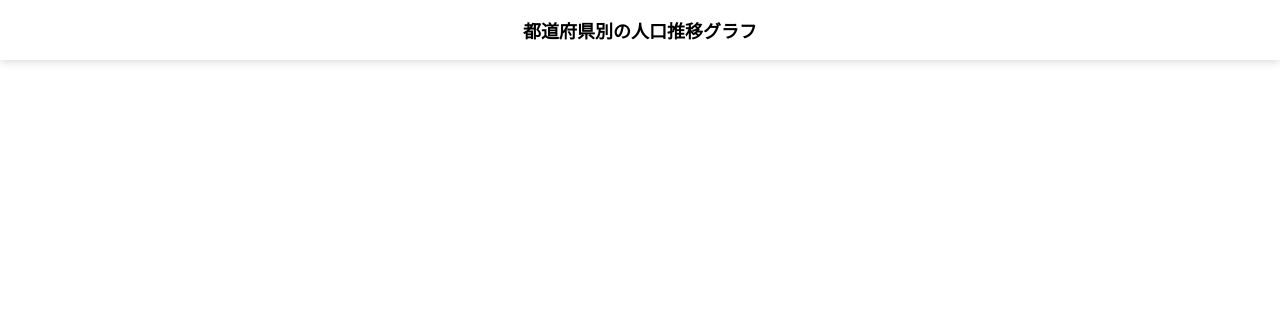
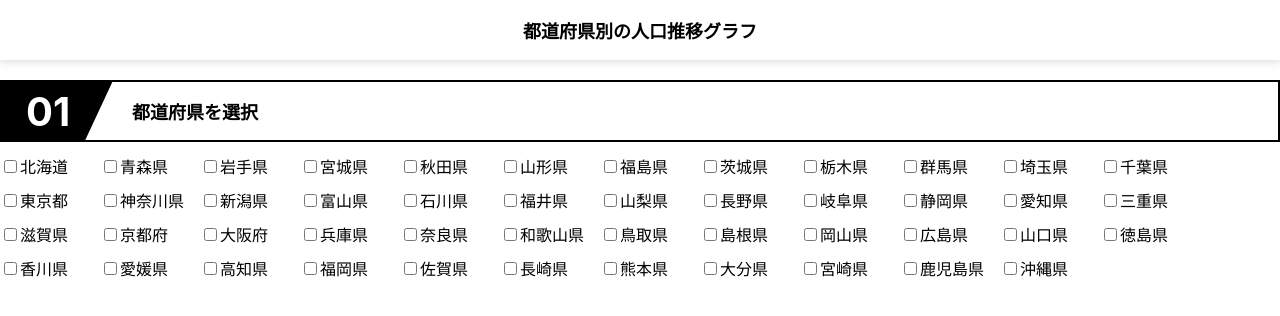
Before and after one commit to nk0905/total_population_transitive_by_prefectures, a React (Create React App) app: page /population-transition in a window 1280 px wide. Shown: the top 316 px of the page. Built offline with nearby package versions, Linux system fonts and the light colour scheme.

Commit message:
都道府県表示フロント画面作成

```diff
--- /dev/null
+++ b/src/components/molecules/Prefectures/Prefectures.molecule.module.scss
@@ -0,0 +1,65 @@
+// PC
+.prefectures {
+  margin-top: 20px;
+  > .prefecturesLabel {
+    position: relative;
+    overflow: hidden;
+    font-size: 18px;
+    font-weight: bold;
+    padding: 16px 0 16px 130px;
+    border: 2px solid #000;
+
+    &:before {
+      position: absolute;
+      top: -150%;
+      left: -100px;
+      width: 200px;
+      height: 300%;
+      content: '';
+      transform: rotate(25deg);
+      background: #000;
+    }
+
+    > .numberLabel {
+      font-size: 40px;
+      position: absolute;
+      top: 50%;
+      left: 0;
+      transform: translate(0, -50%);
+      padding-left: 24px;
+      color: #fff;
+    }
+  }
+
+  > .prefecturesList {
+    display: flex;
+    flex-wrap: wrap;
+    gap: 10px;
+    > .listOne {
+      width: 90px;
+      > .checkbox,
+      > .prefectureLabel {
+        cursor: pointer;
+      }
+    }
+  }
+}
+
+// SP
+@media screen and (max-width: 767px) {
+  .prefectures {
+    > .prefecturesLabel {
+      font-size: 16px;
+      padding: 8px 0 8px 130px;
+      > .numberLabel {
+        font-size: 32px;
+      }
+    }
+    > .prefecturesList {
+      > .listOne {
+        font-size: 12px;
+        width: 70px;
+      }
+    }
+  }
+}
--- /dev/null
+++ b/src/components/molecules/Prefectures/Prefectures.molecule.tsx
@@ -0,0 +1,33 @@
+import React from 'react';
+import prefectureStyle from './Prefectures.molecule.module.scss';
+import { PrefecturesPropsType } from '../../../types/prefectures.type';
+
+export const Prefectures: React.FC<PrefecturesPropsType> = ({ prefecturesData, events }) => {
+  return (
+    <div className={prefectureStyle.prefectures}>
+      <h1 className={prefectureStyle.prefecturesLabel}>
+        <span className={prefectureStyle.numberLabel}>01</span>都道府県を選択
+      </h1>
+      <div className={prefectureStyle.prefecturesList}>
+        {prefecturesData.map((data, index) => {
+          return (
+            <div key={index} className={prefectureStyle.listOne}>
+              <input
+                id={String(data.prefCode)}
+                className={prefectureStyle.checkbox}
+                type="checkbox"
+                onChange={() => events.onChangePrefecturesCheckbox(index)}
+                checked={data.isChecked}
+              />
+              <label className={prefectureStyle.prefectureLabel} htmlFor={String(data.prefCode)}>
+                {data.prefName}
+              </label>
+            </div>
+          );
+        })}
+      </div>
+    </div>
+  );
+};
+
+Prefectures.whyDidYouRender = true;
--- a/src/components/templates/PopulationTransition/PopulationTransition.template.tsx
+++ b/src/components/templates/PopulationTransition/PopulationTransition.template.tsx
@@ -1,11 +1,18 @@
 import React from 'react';
 import Header from '../../molecules/Header/Header.molecule';
 import { PopulationTransitionTemplatePropsType } from '../../../types/populationTransition.type';
+import { Prefectures } from '../../molecules/Prefectures/Prefectures.molecule';
 
 const PopulationTransitionTemplate: React.FC<PopulationTransitionTemplatePropsType> = ({
   headerProps,
+  prefecturesProps,
 }) => {
-  return <Header {...headerProps} />;
+  return (
+    <>
+      <Header {...headerProps} />
+      <Prefectures {...prefecturesProps} />
+    </>
+  );
 };
 
 export default PopulationTransitionTemplate;
--- a/src/pages/PopulationTransition.page.tsx
+++ b/src/pages/PopulationTransition.page.tsx
@@ -1,11 +1,31 @@
-import React from 'react';
+import React, { useState } from 'react';
 import { PopulationTransitionTemplatePropsType } from '../types/populationTransition.type';
 import PopulationTransitionTemplate from '../components/templates/PopulationTransition/PopulationTransition.template';
+import { mockPrefecturesData } from '../services/mock';
+import { PrefecturesDataType } from '../types/prefectures.type';
+import { deepCopy } from '../services/utils';
 
 const PopulationTransition: React.FC = () => {
+  // 都道府県一覧画面のstate
+  const [prefecturesData, setPrefecturesData] =
+    useState<PrefecturesDataType[]>(mockPrefecturesData);
+
+  // 都道府県一覧画面の関数
+  const handleChangePrefecturesCheckbox = (index: number) => {
+    const editPrefecturesData = deepCopy(prefecturesData);
+    editPrefecturesData[index].isChecked = !editPrefecturesData[index].isChecked;
+    setPrefecturesData(editPrefecturesData);
+  };
+
   const props: PopulationTransitionTemplatePropsType = {
     headerProps: {
       title: '都道府県別の人口推移グラフ',
+    },
+    prefecturesProps: {
+      prefecturesData: prefecturesData,
+      events: {
+        onChangePrefecturesCheckbox: handleChangePrefecturesCheckbox,
+      },
     },
   };
   return <PopulationTransitionTemplate {...props} />;
--- /dev/null
+++ b/src/services/mock.ts
@@ -0,0 +1,238 @@
+// TODO API疎通後このファイルを削除する
+export const mockPrefecturesData = [
+  {
+    prefCode: 1,
+    prefName: '北海道',
+    isChecked: false,
+  },
+  {
+    prefCode: 2,
+    prefName: '青森県',
+    isChecked: false,
+  },
+  {
+    prefCode: 3,
+    prefName: '岩手県',
+    isChecked: false,
+  },
+  {
+    prefCode: 4,
+    prefName: '宮城県',
+    isChecked: false,
+  },
+  {
+    prefCode: 5,
+    prefName: '秋田県',
+    isChecked: false,
+  },
+  {
+    prefCode: 6,
+    prefName: '山形県',
+    isChecked: false,
+  },
+  {
+    prefCode: 7,
+    prefName: '福島県',
+    isChecked: false,
+  },
+  {
+    prefCode: 8,
+    prefName: '茨城県',
+    isChecked: false,
+  },
+  {
+    prefCode: 9,
+    prefName: '栃木県',
+    isChecked: false,
+  },
+  {
+    prefCode: 10,
+    prefName: '群馬県',
+    isChecked: false,
+  },
+  {
+    prefCode: 11,
+    prefName: '埼玉県',
+    isChecked: false,
+  },
+  {
+    prefCode: 12,
+    prefName: '千葉県',
+    isChecked: false,
+  },
+  {
+    prefCode: 13,
+    prefName: '東京都',
+    isChecked: false,
+  },
+  {
+    prefCode: 14,
+    prefName: '神奈川県',
+    isChecked: false,
+  },
+  {
+    prefCode: 15,
+    prefName: '新潟県',
+    isChecked: false,
+  },
+  {
+    prefCode: 16,
+    prefName: '富山県',
+    isChecked: false,
+  },
+  {
+    prefCode: 17,
+    prefName: '石川県',
+    isChecked: false,
+  },
+  {
+    prefCode: 18,
+    prefName: '福井県',
+    isChecked: false,
+  },
+  {
+    prefCode: 19,
+    prefName: '山梨県',
+    isChecked: false,
+  },
+  {
+    prefCode: 20,
+    prefName: '長野県',
+    isChecked: false,
+  },
+  {
+    prefCode: 21,
+    prefName: '岐阜県',
+    isChecked: false,
+  },
+  {
+    prefCode: 22,
+    prefName: '静岡県',
+    isChecked: false,
+  },
+  {
+    prefCode: 23,
+    prefName: '愛知県',
+    isChecked: false,
+  },
+  {
+    prefCode: 24,
+    prefName: '三重県',
+    isChecked: false,
+  },
+  {
+    prefCode: 25,
+    prefName: '滋賀県',
+    isChecked: false,
+  },
+  {
+    prefCode: 26,
+    prefName: '京都府',
+    isChecked: false,
+  },
+  {
+    prefCode: 27,
+    prefName: '大阪府',
+    isChecked: false,
+  },
+  {
+    prefCode: 28,
+    prefName: '兵庫県',
+    isChecked: false,
+  },
+  {
+    prefCode: 29,
+    prefName: '奈良県',
+    isChecked: false,
+  },
+  {
+    prefCode: 30,
+    prefName: '和歌山県',
+    isChecked: false,
+  },
+  {
+    prefCode: 31,
+    prefName: '鳥取県',
+    isChecked: false,
+  },
+  {
+    prefCode: 32,
+    prefName: '島根県',
+    isChecked: false,
+  },
+  {
+    prefCode: 33,
+    prefName: '岡山県',
+    isChecked: false,
+  },
+  {
+    prefCode: 34,
+    prefName: '広島県',
+    isChecked: false,
+  },
+  {
+    prefCode: 35,
+    prefName: '山口県',
+    isChecked: false,
+  },
+  {
+    prefCode: 36,
+    prefName: '徳島県',
+    isChecked: false,
+  },
+  {
+    prefCode: 37,
+    prefName: '香川県',
+    isChecked: false,
+  },
+  {
+    prefCode: 38,
+    prefName: '愛媛県',
+    isChecked: false,
+  },
+  {
+    prefCode: 39,
+    prefName: '高知県',
+    isChecked: false,
+  },
+  {
+    prefCode: 40,
+    prefName: '福岡県',
+    isChecked: false,
+  },
+  {
+    prefCode: 41,
+    prefName: '佐賀県',
+    isChecked: false,
+  },
+  {
+    prefCode: 42,
+    prefName: '長崎県',
+    isChecked: false,
+  },
+  {
+    prefCode: 43,
+    prefName: '熊本県',
+    isChecked: false,
+  },
+  {
+    prefCode: 44,
+    prefName: '大分県',
+    isChecked: false,
+  },
+  {
+    prefCode: 45,
+    prefName: '宮崎県',
+    isChecked: false,
+  },
+  {
+    prefCode: 46,
+    prefName: '鹿児島県',
+    isChecked: false,
+  },
+  {
+    prefCode: 47,
+    prefName: '沖縄県',
+    isChecked: false,
+  },
+];
--- /dev/null
+++ b/src/services/utils.ts
@@ -0,0 +1,8 @@
+/**
+ * ディープコピーをする
+ * @param copyState コピーしたいstate
+ * @returns ディープコピーしたstateのデータ
+ */
+export const deepCopy = <T>(copyState: T): T => {
+  return JSON.parse(JSON.stringify(copyState));
+};
--- a/src/types/populationTransition.type.ts
+++ b/src/types/populationTransition.type.ts
@@ -1,5 +1,7 @@
 import { HeaderPropsType } from './header.type';
+import { PrefecturesPropsType } from './prefectures.type';
 
 export type PopulationTransitionTemplatePropsType = {
   headerProps: HeaderPropsType;
+  prefecturesProps: PrefecturesPropsType;
 };
```
Also changed, not shown: src/types/prefectures.type.ts (added, +12 -0 lines), 1 other file (tests, documents, lock files or other folders).
